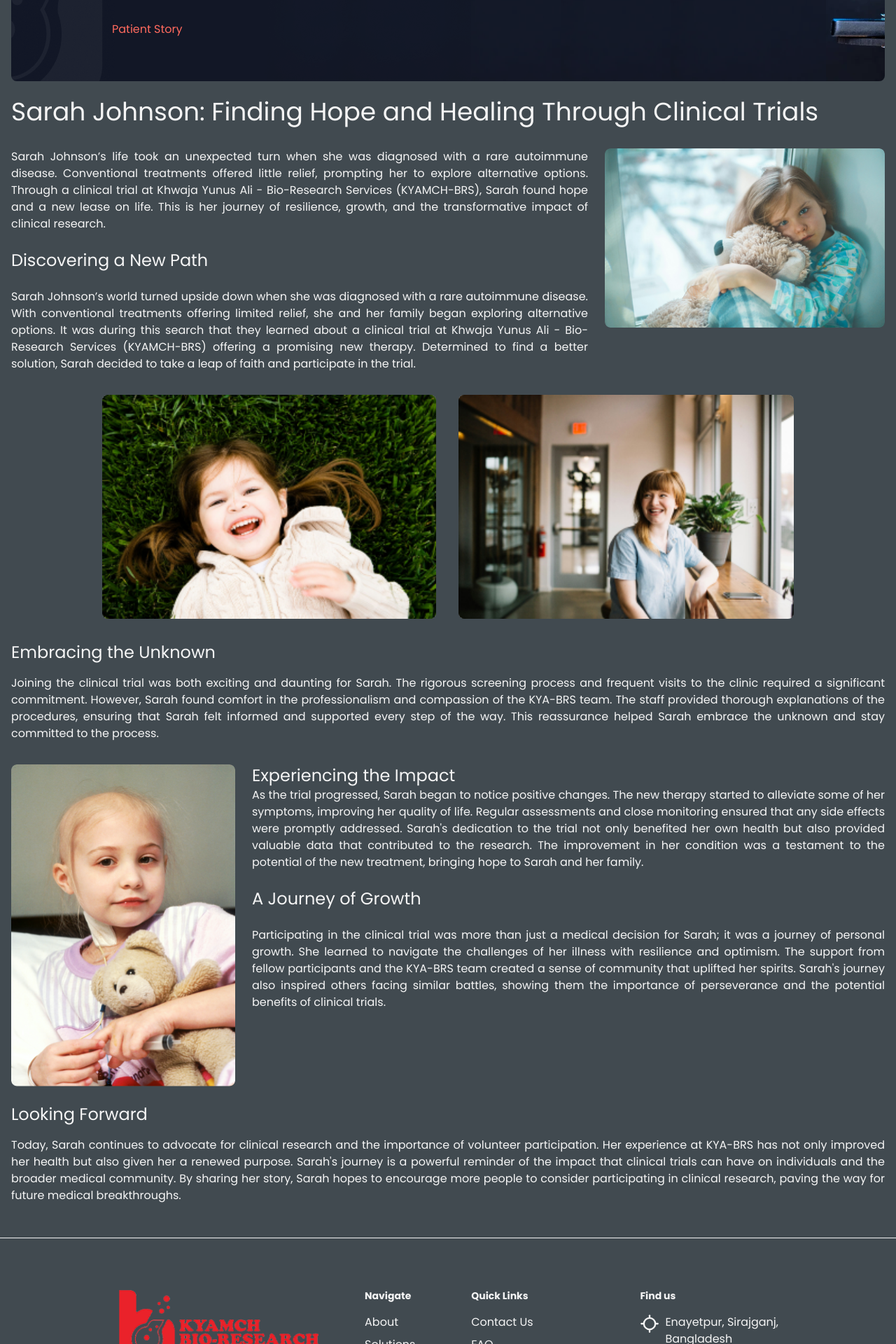
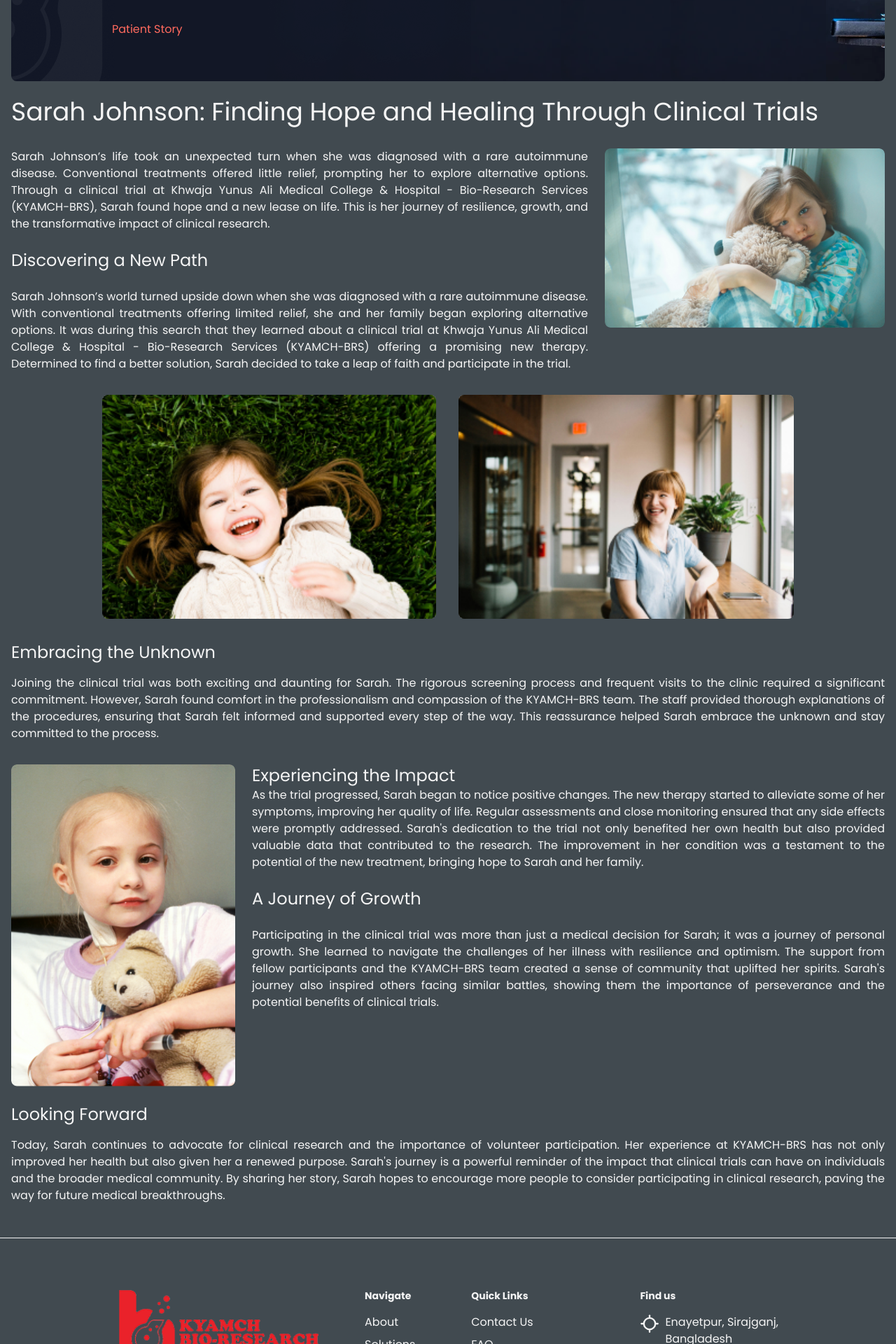
Before and after one commit to CreativeMatter00/kyabrs-2.0, a Next.js app: page /participate/patient-stories/1 in a window 1280 px wide. Shown: the part 346-2266 px from the top of the page at 70% size. Built offline with nearby package versions, Linux system fonts and the light colour scheme.

Commit message:
updated KYAMCH title

```diff
--- a/src/components/participate/patientStories/patientPersonalStories/PatientPersonalStories.tsx
+++ b/src/components/participate/patientStories/patientPersonalStories/PatientPersonalStories.tsx
@@ -38,10 +38,10 @@ const PatientPersonalStories = () => {
 						Sarah Johnson’s life took an unexpected turn when she was diagnosed
 						with a rare autoimmune disease. Conventional treatments offered
 						little relief, prompting her to explore alternative options. Through
-						a clinical trial at Khwaja Yunus Ali - Bio-Research Services
-						(KYAMCH-BRS), Sarah found hope and a new lease on life. This is her
-						journey of resilience, growth, and the transformative impact of
-						clinical research.
+						a clinical trial at Khwaja Yunus Ali Medical College & Hospital -
+						Bio-Research Services (KYAMCH-BRS), Sarah found hope and a new lease
+						on life. This is her journey of resilience, growth, and the
+						transformative impact of clinical research.
 					</p>
 
 					<p className="my-6 text-2xl">Discovering a New Path</p>
@@ -51,10 +51,10 @@ const PatientPersonalStories = () => {
 						a rare autoimmune disease. With conventional treatments offering
 						limited relief, she and her family began exploring alternative
 						options. It was during this search that they learned about a
-						clinical trial at Khwaja Yunus Ali - Bio-Research Services
-						(KYAMCH-BRS) offering a promising new therapy. Determined to find a
-						better solution, Sarah decided to take a leap of faith and
-						participate in the trial.
+						clinical trial at Khwaja Yunus Ali Medical College & Hospital -
+						Bio-Research Services (KYAMCH-BRS) offering a promising new therapy.
+						Determined to find a better solution, Sarah decided to take a leap
+						of faith and participate in the trial.
 					</p>
 				</div>
 
@@ -81,7 +81,7 @@ const PatientPersonalStories = () => {
 						Joining the clinical trial was both exciting and daunting for Sarah.
 						The rigorous screening process and frequent visits to the clinic
 						required a significant commitment. However, Sarah found comfort in
-						the professionalism and compassion of the KYA-BRS team. The staff
+						the professionalism and compassion of the KYAMCH-BRS team. The staff
 						provided thorough explanations of the procedures, ensuring that
 						Sarah felt informed and supported every step of the way. This
 						reassurance helped Sarah embrace the unknown and stay committed to
@@ -115,8 +115,8 @@ const PatientPersonalStories = () => {
 						Participating in the clinical trial was more than just a medical
 						decision for Sarah; it was a journey of personal growth. She learned
 						to navigate the challenges of her illness with resilience and
-						optimism. The support from fellow participants and the KYA-BRS team
-						created a sense of community that uplifted her spirits. Sarah's
+						optimism. The support from fellow participants and the KYAMCH-BRS
+						team created a sense of community that uplifted her spirits. Sarah's
 						journey also inspired others facing similar battles, showing them
 						the importance of perseverance and the potential benefits of
 						clinical trials.
@@ -128,13 +128,13 @@ const PatientPersonalStories = () => {
 
 					<p>
 						Today, Sarah continues to advocate for clinical research and the
-						importance of volunteer participation. Her experience at KYA-BRS has
-						not only improved her health but also given her a renewed purpose.
-						Sarah's journey is a powerful reminder of the impact that clinical
-						trials can have on individuals and the broader medical community. By
-						sharing her story, Sarah hopes to encourage more people to consider
-						participating in clinical research, paving the way for future
-						medical breakthroughs.
+						importance of volunteer participation. Her experience at KYAMCH-BRS
+						has not only improved her health but also given her a renewed
+						purpose. Sarah's journey is a powerful reminder of the impact that
+						clinical trials can have on individuals and the broader medical
+						community. By sharing her story, Sarah hopes to encourage more
+						people to consider participating in clinical research, paving the
+						way for future medical breakthroughs.
 					</p>
 				</div>
 			</div>
```
